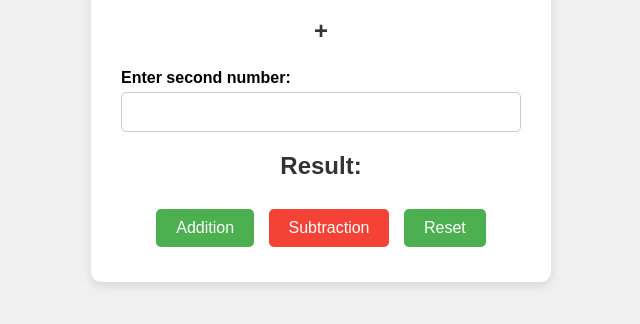
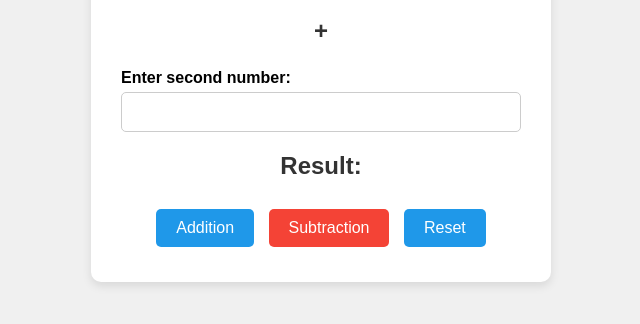
Before and after one commit to A01643189/TEST-CALCULATOR, a plain HTML site: page src/index.html in a window 1280 px wide. Shown: the part 366-690 px from the top of the page, without its empty margins (319-959 px from the left). Drawn offline with Linux system fonts and the light colour scheme.

Commit message:
change button to blue

```diff
--- a/src/index.css
+++ b/src/index.css
@@ -61,13 +61,13 @@ body {
     font-size: 16px;
     border: none;
     border-radius: 5px;
-    background-color: #4caf50;
+    background-color: #1f98e9;
     color: white;
     cursor: pointer;
   }
 
   button:hover {
-    background-color: #45a049;
+    background-color: #55e2d6;
   }
 
   button:nth-child(2) {
```
